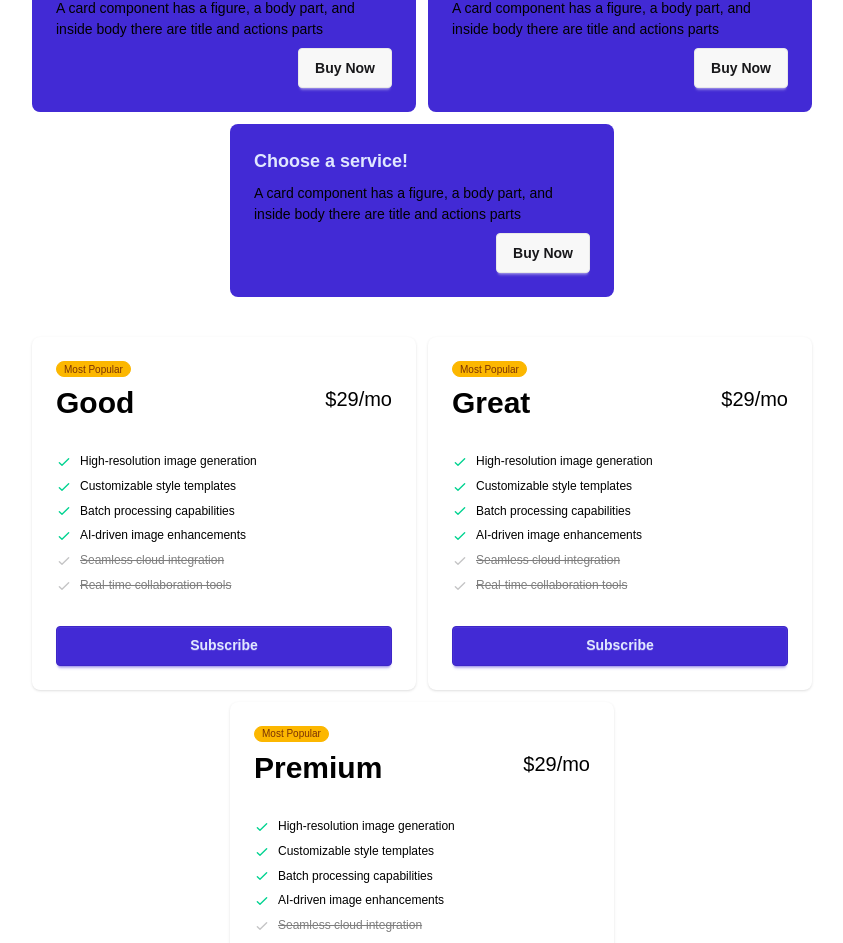
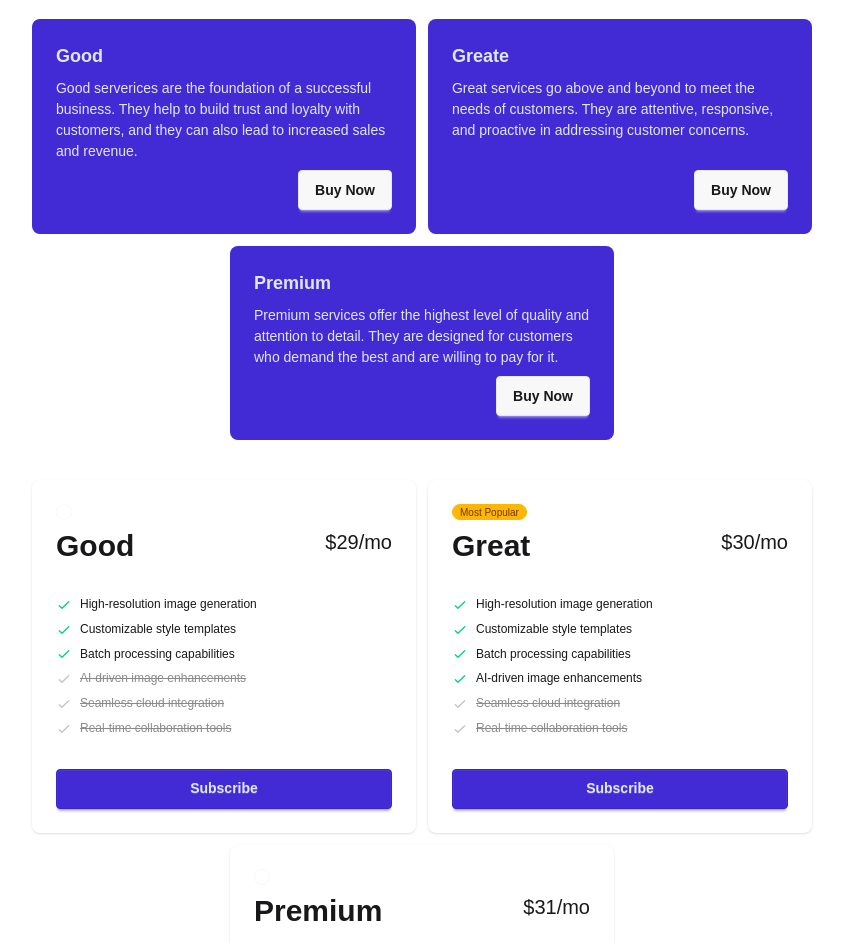
Before and after one commit to dezineskv/next-UI-frontend, a Next.js app: page / in a window 1280 px wide. Shown: the part 1787-2730 px from the top of the page, without its empty margins (218-1061 px from the left). Built offline with nearby package versions, Linux system fonts and the light colour scheme; no server answers.

Commit message:
bug fixes for dark mode

```diff
--- a/src/app/(mainLayout)/product/page.tsx
+++ b/src/app/(mainLayout)/product/page.tsx
@@ -22,9 +22,9 @@ const ProductsTop = () => {
       <h2 className="mx-auto text-center pt-15 text-5xl font-bold header">
         Products
       </h2>
-      <h3 className="mx-auto text-center pt-5 text-xl font-bol subhead">
+        <h4 className="text-primary text-center text-lg my-10 subhead">
         Featured Products
-      </h3>
+      </h4>
 
       <div className="flex justify-center items-center flex-col max-w-10/12">
         <p className="w-full flex justify-end mt-5">
--- a/src/app/(mainLayout)/services/page.tsx
+++ b/src/app/(mainLayout)/services/page.tsx
@@ -6,16 +6,17 @@ const Services = () => {
       <h2 className="mx-auto text-center pt-15 text-5xl font-bold header">
         Services
       </h2>
-      <h4 className="mx-auto text-center pt-5 text-xl font-bold subhead">
-        Check out these options
+      <h4 className="text-primary text-center text-lg my-10 subhead">
+        Check from these base options
       </h4>
       <div className="flex flex-wrap justify-center gap-3 mx-auto w-11/12 my-10">
         <div className="card bg-primary text-primary-content w-96">
           <div className="card-body">
-            <h2 className="card-title">Choose a service!</h2>
+            <h2 className="card-title">Good</h2>
             <p>
-              A card component has a figure, a body part, and inside body there
-              are title and actions parts
+              Good serverices are the foundation of a successful business. They
+              help to build trust and loyalty with customers, and they can also
+              lead to increased sales and revenue.
             </p>
             <div className="card-actions justify-end">
               <a href="/services">
@@ -26,10 +27,11 @@ const Services = () => {
         </div>
         <div className="card bg-primary text-primary-content w-96">
           <div className="card-body">
-            <h2 className="card-title">Choose a service!</h2>
+            <h2 className="card-title">Greate</h2>
             <p>
-              A card component has a figure, a body part, and inside body there
-              are title and actions parts
+              Great services go above and beyond to meet the needs of customers.
+              They are attentive, responsive, and proactive in addressing
+              customer concerns.
             </p>
             <div className="card-actions justify-end">
               <a href="/services">
@@ -40,10 +42,11 @@ const Services = () => {
         </div>
         <div className="card bg-primary text-primary-content w-96">
           <div className="card-body">
-            <h2 className="card-title">Choose a service!</h2>
+            <h2 className="card-title">Premium</h2>
             <p>
-              A card component has a figure, a body part, and inside body there
-              are title and actions parts
+              Premium services offer the highest level of quality and attention
+              to detail. They are designed for customers who demand the best and
+              are willing to pay for it.
             </p>
             <div className="card-actions justify-end">
               <a href="/services">
@@ -56,10 +59,133 @@ const Services = () => {
       <div className="flex flex-wrap justify-center gap-3 mx-auto w-11/12 my-10">
         <div className="card w-96 bg-base-100 shadow-sm">
           <div className="card-body">
-            <span className="badge badge-xs badge-warning">Most Popular</span>
+            <span className="badge badge-xs"></span>
+
             <div className="flex justify-between">
               <h2 className="text-3xl font-bold">Good</h2>
               <span className="text-xl">$29/mo</span>
+            </div>
+            <ul className="mt-6 flex flex-col gap-2 text-xs">
+              <li>
+                <svg
+                  xmlns="http://www.w3.org/2000/svg"
+                  className="size-4 me-2 inline-block text-success"
+                  fill="none"
+                  viewBox="0 0 24 24"
+                  stroke="currentColor"
+                >
+                  <path
+                    strokeLinecap="round"
+                    strokeLinejoin="round"
+                    strokeWidth="2"
+                    d="M5 13l4 4L19 7"
+                  />
+                </svg>
+                <span>High-resolution image generation</span>
+              </li>
+              <li>
+                <svg
+                  xmlns="http://www.w3.org/2000/svg"
+                  className="size-4 me-2 inline-block text-success"
+                  fill="none"
+                  viewBox="0 0 24 24"
+                  stroke="currentColor"
+                >
+                  <path
+                    strokeLinecap="round"
+                    strokeLinejoin="round"
+                    strokeWidth="2"
+                    d="M5 13l4 4L19 7"
+                  />
+                </svg>
+                <span>Customizable style templates</span>
+              </li>
+              <li>
+                <svg
+                  xmlns="http://www.w3.org/2000/svg"
+                  className="size-4 me-2 inline-block text-success"
+                  fill="none"
+                  viewBox="0 0 24 24"
+                  stroke="currentColor"
+                >
+                  <path
+                    strokeLinecap="round"
+                    strokeLinejoin="round"
+                    strokeWidth="2"
+                    d="M5 13l4 4L19 7"
+                  />
+                </svg>
+                <span>Batch processing capabilities</span>
+              </li>
+              <li className="opacity-50">
+                <svg
+                  xmlns="http://www.w3.org/2000/svg"
+                  className="size-4 me-2 inline-block text-base-content/50"
+                  fill="none"
+                  viewBox="0 0 24 24"
+                  stroke="currentColor"
+                >
+                  <path
+                    strokeLinecap="round"
+                    strokeLinejoin="round"
+                    strokeWidth="2"
+                    d="M5 13l4 4L19 7"
+                  />
+                </svg>
+                <span className="line-through">
+                  AI-driven image enhancements
+                </span>
+              </li>
+              <li className="opacity-50">
+                <svg
+                  xmlns="http://www.w3.org/2000/svg"
+                  className="size-4 me-2 inline-block text-base-content/50"
+                  fill="none"
+                  viewBox="0 0 24 24"
+                  stroke="currentColor"
+                >
+                  <path
+                    strokeLinecap="round"
+                    strokeLinejoin="round"
+                    strokeWidth="2"
+                    d="M5 13l4 4L19 7"
+                  />
+                </svg>
+                <span className="line-through">Seamless cloud integration</span>
+              </li>
+              <li className="opacity-50">
+                <svg
+                  xmlns="http://www.w3.org/2000/svg"
+                  className="size-4 me-2 inline-block text-base-content/50"
+                  fill="none"
+                  viewBox="0 0 24 24"
+                  stroke="currentColor"
+                >
+                  <path
+                    strokeLinecap="round"
+                    strokeLinejoin="round"
+                    strokeWidth="2"
+                    d="M5 13l4 4L19 7"
+                  />
+                </svg>
+                <span className="line-through">
+                  Real-time collaboration tools
+                </span>
+              </li>
+            </ul>
+            <div className="mt-6">
+              <a href="/services">
+                <button className="btn btn-primary btn-block">Subscribe</button>
+              </a>
+            </div>
+          </div>
+        </div>
+        <div className="card w-96 bg-base-100 shadow-sm">
+          <div className="card-body">
+            <span className="badge badge-xs badge-warning">Most Popular</span>
+            <div className="flex justify-between">
+              <h2 className="text-3xl font-bold">Great</h2>
+              <span className="text-xl">$30/mo</span>
             </div>
             <ul className="mt-6 flex flex-col gap-2 text-xs">
               <li>
@@ -176,10 +302,10 @@ const Services = () => {
         </div>
         <div className="card w-96 bg-base-100 shadow-sm">
           <div className="card-body">
-            <span className="badge badge-xs badge-warning">Most Popular</span>
+            <span className="badge badge-xs"></span>
             <div className="flex justify-between">
-              <h2 className="text-3xl font-bold">Great</h2>
-              <span className="text-xl">$29/mo</span>
+              <h2 className="text-3xl font-bold">Premium</h2>
+              <span className="text-xl">$31/mo</span>
             </div>
             <ul className="mt-6 flex flex-col gap-2 text-xs">
               <li>
@@ -265,7 +391,7 @@ const Services = () => {
                     d="M5 13l4 4L19 7"
                   />
                 </svg>
-                <span className="line-through">Seamless cloud integration</span>
+                <span className="">Seamless cloud integration</span>
               </li>
               <li className="opacity-50">
                 <svg
@@ -282,129 +408,7 @@ const Services = () => {
                     d="M5 13l4 4L19 7"
                   />
                 </svg>
-                <span className="line-through">
-                  Real-time collaboration tools
-                </span>
-              </li>
-            </ul>
-            <div className="mt-6">
-              <a href="/services">
-                <button className="btn btn-primary btn-block">Subscribe</button>
-              </a>
-            </div>
-          </div>
-        </div>
-        <div className="card w-96 bg-base-100 shadow-sm">
-          <div className="card-body">
-            <span className="badge badge-xs badge-warning">Most Popular</span>
-            <div className="flex justify-between">
-              <h2 className="text-3xl font-bold">Premium</h2>
-              <span className="text-xl">$29/mo</span>
-            </div>
-            <ul className="mt-6 flex flex-col gap-2 text-xs">
-              <li>
-                <svg
-                  xmlns="http://www.w3.org/2000/svg"
-                  className="size-4 me-2 inline-block text-success"
-                  fill="none"
-                  viewBox="0 0 24 24"
-                  stroke="currentColor"
-                >
-                  <path
-                    strokeLinecap="round"
-                    strokeLinejoin="round"
-                    strokeWidth="2"
-                    d="M5 13l4 4L19 7"
-                  />
-                </svg>
-                <span>High-resolution image generation</span>
-              </li>
-              <li>
-                <svg
-                  xmlns="http://www.w3.org/2000/svg"
-                  className="size-4 me-2 inline-block text-success"
-                  fill="none"
-                  viewBox="0 0 24 24"
-                  stroke="currentColor"
-                >
-                  <path
-                    strokeLinecap="round"
-                    strokeLinejoin="round"
-                    strokeWidth="2"
-                    d="M5 13l4 4L19 7"
-                  />
-                </svg>
-                <span>Customizable style templates</span>
-              </li>
-              <li>
-                <svg
-                  xmlns="http://www.w3.org/2000/svg"
-                  className="size-4 me-2 inline-block text-success"
-                  fill="none"
-                  viewBox="0 0 24 24"
-                  stroke="currentColor"
-                >
-                  <path
-                    strokeLinecap="round"
-                    strokeLinejoin="round"
-                    strokeWidth="2"
-                    d="M5 13l4 4L19 7"
-                  />
-                </svg>
-                <span>Batch processing capabilities</span>
-              </li>
-              <li>
-                <svg
-                  xmlns="http://www.w3.org/2000/svg"
-                  className="size-4 me-2 inline-block text-success"
-                  fill="none"
-                  viewBox="0 0 24 24"
-                  stroke="currentColor"
-                >
-                  <path
-                    strokeLinecap="round"
-                    strokeLinejoin="round"
-                    strokeWidth="2"
-                    d="M5 13l4 4L19 7"
-                  />
-                </svg>
-                <span>AI-driven image enhancements</span>
-              </li>
-              <li className="opacity-50">
-                <svg
-                  xmlns="http://www.w3.org/2000/svg"
-                  className="size-4 me-2 inline-block text-base-content/50"
-                  fill="none"
-                  viewBox="0 0 24 24"
-                  stroke="currentColor"
-                >
-                  <path
-                    strokeLinecap="round"
-                    strokeLinejoin="round"
-                    strokeWidth="2"
-                    d="M5 13l4 4L19 7"
-                  />
-                </svg>
-                <span className="line-through">Seamless cloud integration</span>
-              </li>
-              <li className="opacity-50">
-                <svg
-                  xmlns="http://www.w3.org/2000/svg"
-                  className="size-4 me-2 inline-block text-base-content/50"
-                  fill="none"
-                  viewBox="0 0 24 24"
-                  stroke="currentColor"
-                >
-                  <path
-                    strokeLinecap="round"
-                    strokeLinejoin="round"
-                    strokeWidth="2"
-                    d="M5 13l4 4L19 7"
-                  />
-                </svg>
-                <span className="line-through">
-                  Real-time collaboration tools
-                </span>
+                <span className="">Real-time collaboration tools</span>
               </li>
             </ul>
             <div className="mt-6">
--- a/src/app/globals.css
+++ b/src/app/globals.css
@@ -34,21 +34,20 @@ h3.subhead {
   :root {
     --background: #0a0a0a;
     --foreground: #211c1c;
+    --primary: white;
     --color-foreground: var(--foreground);
     --color: var(--color);
-
   }
-
 }
-  /* @media (prefers-color-scheme: light) {
+@media (prefers-color-scheme: light) {
   :root {
     --background: var(--background);
     --foreground: var(--foreground);
+    --primary: var(--primary);
     --color-foreground: var(--foreground);
     --color: var(--color);
-
   }
-} */
+}
 
 body {
   background: var(--background);
@@ -62,7 +61,8 @@ h2.header {
 li.subhead {
   color: #000000;
 }
-li > span, p {
+li > span,
+p {
   color: var(--color);
 }
 td {
--- a/src/components/Carousel.tsx
+++ b/src/components/Carousel.tsx
@@ -8,7 +8,7 @@ const Carousel = () => {
         Remember Affirmations
       </h2>
       <div className="justify-center mx-auto mb-10 pt-5">
-        <h4 className="text-white text-center mb-10 subhead">
+        <h4 className="text-primary text-center text-lg mb-10 subhead">
           Some thoughts to consider...
         </h4>
 
--- a/src/components/ModuleHero.tsx
+++ b/src/components/ModuleHero.tsx
@@ -3,7 +3,7 @@ import React from "react";
 const ModuleHero = () => {
   return (
     <>
-      <div className="hero bg-base-200 my-20">
+      <div className="hero bg-slate-500 my-20">
         <div className="hero-content flex-col lg:flex-row">
           <img
             src="https://plus.unsplash.com/premium_photo-1688561383203-31fed3d85417?q=80&w=1170&auto=format&fit=crop&ixlib=rb-4.1.0&ixid=M3wxMjA3fDB8MHxwaG90by1wYWdlfHx8fGVufDB8fHx8fA%3D%3D"
@@ -11,7 +11,7 @@ const ModuleHero = () => {
           />
           <div>
             <h2 className="text-5xl font-bold header md: pl-10">In the News</h2>
-            <h3 className="py-6 text-primary md: pl-10">
+            <h3 className="py-6 text-white text-xl md: pl-10">
               Provident cupiditate voluptatem et in. Quaerat fugiat ut assumenda
               excepturi exercitationem quasi. In deleniti eaque aut repudiandae
               et a id nisi.
--- a/src/components/Other.jsx
+++ b/src/components/Other.jsx
@@ -3,28 +3,28 @@ import React from "react";
 const Other = () => {
   return (
     <>
-      <h2 className="mx-auto text-center pt-5 text-5xl font-bold header">
+      <h2 className="mx-auto text-center py-5 text-5xl font-bold header">
         Highlights
       </h2>
       <div className="flex flex-wrap justify-center gap-4 mx-auto mt-5 mb-10 pb-10 max-w-9/12">
         <div className="card bg-base-100 w-96 shadow-sm">
           <figure>
             <img
-              src="https://images.unsplash.com/photo-1498050108023-c5249f4df085?q=80&w=1172&auto=format&fit=crop&ixlib=rb-4.1.0&ixid=M3wxMjA3fDB8MHxwaG90by1wYWdlfHx8fGVufDB8fHx8fA%3D%3D"
-              alt="Shoes"
+              src="https://images.unsplash.com/photo-1547082299-de196ea013d6?q=80&w=1170&auto=format&fit=crop&ixlib=rb-4.1.0&ixid=M3wxMjA3fDB8MHxwaG90by1wYWdlfHx8fGVufDB8fHx8fA%3D%3D"
+              alt="product"
             />
           </figure>
           <div className="card-body">
             <h2 className="card-title">
-              Card Title
+              Computer
               <div className="badge badge-secondary">NEW</div>
             </h2>
             <p>
-              A card component has a figure, a body part, and inside body there
-              are title and actions parts
+              Computers are useful tools for many purposes, including
+              communication, education, entertainment, and work.
             </p>
             <div className="card-actions justify-end">
-              <div className="badge badge-outline">Fashion</div>
+              <div className="badge badge-outline">Technology</div>
               <div className="badge badge-outline">Products</div>
             </div>
           </div>
@@ -33,20 +33,20 @@ const Other = () => {
           <figure>
             <img
               src="https://images.unsplash.com/photo-1498050108023-c5249f4df085?q=80&w=1172&auto=format&fit=crop&ixlib=rb-4.1.0&ixid=M3wxMjA3fDB8MHxwaG90by1wYWdlfHx8fGVufDB8fHx8fA%3D%3D"
-              alt="Shoes"
+              alt="product"
             />
           </figure>
           <div className="card-body">
             <h2 className="card-title">
-              Card Title
+              Laptop
               <div className="badge badge-secondary">NEW</div>
             </h2>
             <p>
-              A card component has a figure, a body part, and inside body there
-              are title and actions parts
+              Laptops are portable computers that can be used for a variety of
+              tasks, including work, entertainment, and education.
             </p>
             <div className="card-actions justify-end">
-              <div className="badge badge-outline">Fashion</div>
+              <div className="badge badge-outline">Technology</div>
               <div className="badge badge-outline">Products</div>
             </div>
           </div>
@@ -54,43 +54,21 @@ const Other = () => {
         <div className="card bg-base-100 w-96 shadow-sm">
           <figure>
             <img
-              src="https://images.unsplash.com/photo-1498050108023-c5249f4df085?q=80&w=1172&auto=format&fit=crop&ixlib=rb-4.1.0&ixid=M3wxMjA3fDB8MHxwaG90by1wYWdlfHx8fGVufDB8fHx8fA%3D%3D"
-              alt="Shoes"
+              src="https://images.unsplash.com/photo-1551842864-a185da0fbbbb?q=80&w=1631&auto=format&fit=crop&ixlib=rb-4.1.0&ixid=M3wxMjA3fDB8MHxwaG90by1wYWdlfHx8fGVufDB8fHx8fA%3D%3D"
+              alt="product"
             />
           </figure>
           <div className="card-body">
             <h2 className="card-title">
-              Card Title
+              Phone
               <div className="badge badge-secondary">NEW</div>
             </h2>
             <p>
-              A card component has a figure, a body part, and inside body there
-              are title and actions parts
+              A mobile phone is a portable device that allows users to make
+              calls, send messages, and access the internet from almost
+              anywhere.
             </p>
             <div className="card-actions justify-end">
-              <div className="badge badge-outline">Fashion</div>
-              <div className="badge badge-outline">Products</div>
-            </div>
-          </div>
-        </div>
-        <div className="card bg-base-100 w-96 shadow-sm">
-          <figure>
-            <img
-              src="https://images.unsplash.com/photo-1498050108023-c5249f4df085?q=80&w=1172&auto=format&fit=crop&ixlib=rb-4.1.0&ixid=M3wxMjA3fDB8MHxwaG90by1wYWdlfHx8fGVufDB8fHx8fA%3D%3D"
-              alt="Shoes"
-            />
-          </figure>
-          <div className="card-body">
-            <h2 className="card-title">
-              Card Title
-              <div className="badge badge-secondary">NEW</div>
-            </h2>
-            <p>
-              A card component has a figure, a body part, and inside body there
-              are title and actions parts
-            </p>
-            <div className="card-actions justify-end">
-              <div className="badge badge-outline">Fashion</div>
               <div className="badge badge-outline">Products</div>
             </div>
           </div>
```
Also changed, not shown: src/app/(mainLayout)/about/page.tsx (+14 -8 lines), src/components/Songs.tsx (+5 -5 lines). Lines whose indentation alone changed are shown as unchanged.
